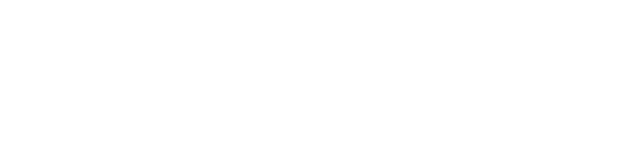
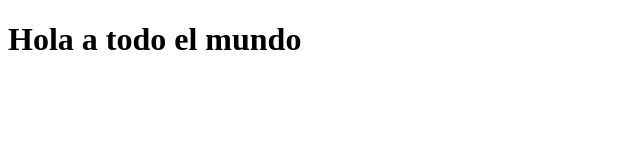
Before and after one commit to RositaMelgoza/Avengers, a plain HTML site: page docs/index.html in a window 1280 px wide. Shown: the whole page, without its empty margins (0-640 px from the left). Drawn offline with Linux system fonts and the light colour scheme.

Commit message:
agregando docs/index.html

```diff
--- a/docs/index.html
+++ b/docs/index.html
@@ -5,6 +5,6 @@
     <title>Ejemplo de paginas</title>
   </head>
   <body>
-
+   <h1>Hola a todo el mundo </h1>
   </body>
 </html>
```
